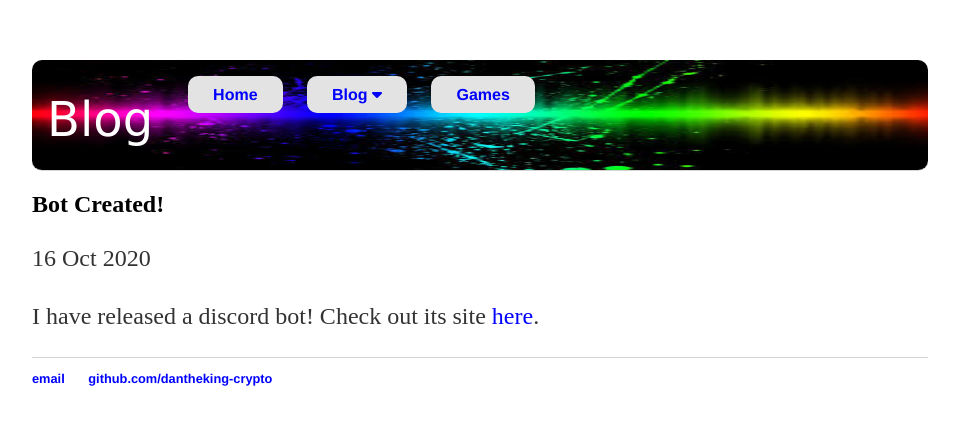
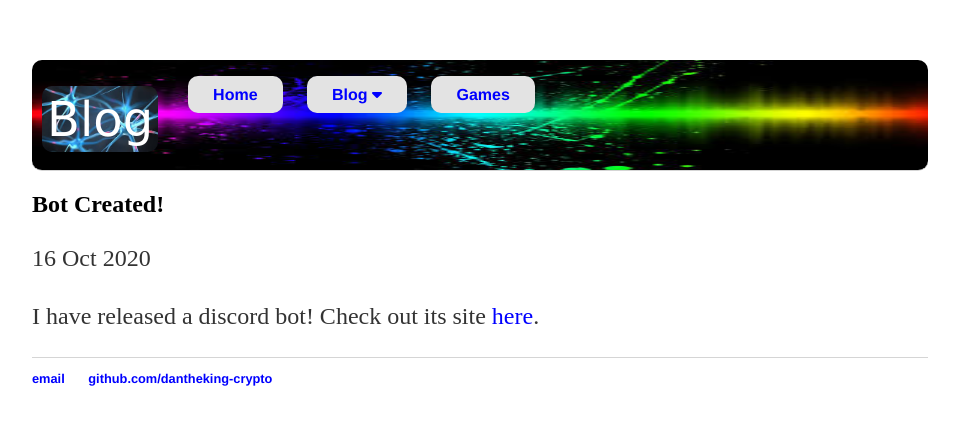
Before and after one commit to danielzsh/devo1ution.github.io, a Jekyll site: the page built from _posts/2020-10-16-big-brain-bot.md, in a window 1280 px wide. Shown: the top 425 px of the page, without its empty margins (160-1119 px from the left). Built offline with Jekyll 4.4.1, drawn with Linux system fonts in a browser that asks for light colours; nearby versions of some CDN libraries.

Commit message:
Update 2020-10-16-big-brain-bot.md

```diff
--- a/_posts/2020-10-16-big-brain-bot.md
+++ b/_posts/2020-10-16-big-brain-bot.md
@@ -2,5 +2,6 @@
 layout: post
 title: "Bot Created!"
 section: Blog
+image: "/images/big-brain.jpg"
 ---
 I have released a discord bot! Check out its site <a href="https://danielfangzhu.editorx.io/big-brain-bot" target="_blank">here</a>.
```
